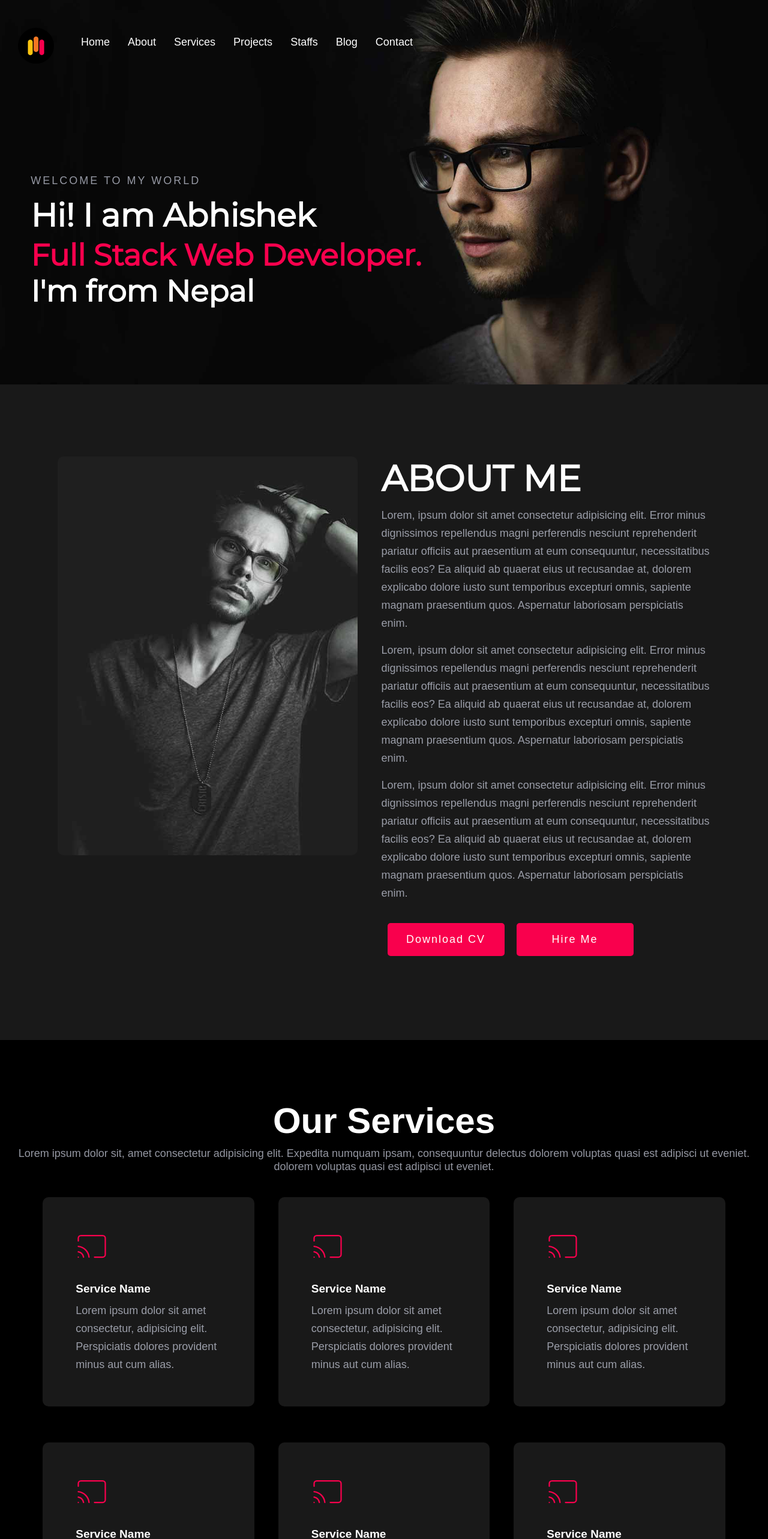
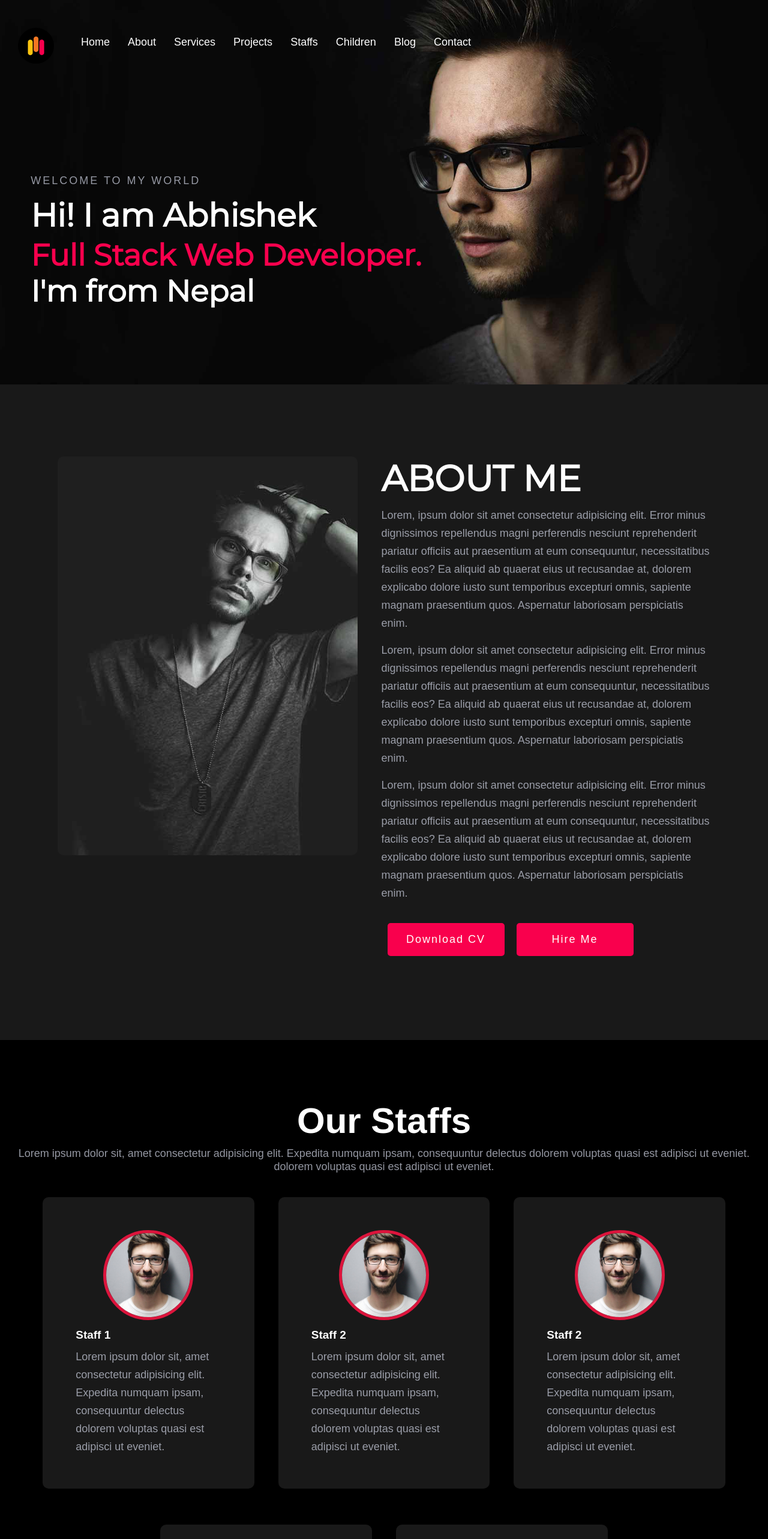
Before and after one commit to abhishek-T99/bsf-site, a React (Create React App) app: page / in a window 1280 px wide. Shown: the top 2566 px of the page at 60% size. Built offline with nearby package versions, Linux system fonts and the light colour scheme.

Commit message:
added child component

```diff
--- a/src/App.js
+++ b/src/App.js
@@ -4,9 +4,11 @@ import About from './Components/About';
 import Service from './Components/Service';
 import Project from './Components/Project';
 import Staffs from './Components/Staffs';
+import Child from './Components/Child';
 import Blog from './Components/Blog';
 import Contact from './Components/Contact';
 import Footer from './Components/Footer';
+
 
 function App() {
   return (
@@ -15,12 +17,14 @@ function App() {
       <Home />
       {/* About component */}
       <About />
+      {/* Staffs component */}
+      <Staffs />
       {/* Service component */}
       <Service />
+      {/* child component */}
+      <Child />
       {/* Project component */}
       <Project />
-      {/* Staffs component */}
-      <Staffs />
       {/* Blog component */}
       <Blog />
       {/* Contact component */}
--- /dev/null
+++ b/src/Components/Child.jsx
@@ -0,0 +1,47 @@
+import React from 'react'
+import '../Styles/Child.css'
+import StaffBox from './StaffBox'
+import childImg from '../Images/portfolio-1.jpg'
+
+function Child() {
+  return (
+    <div className='child component__space' id='Child'>
+        <div className="heading">
+            <h1 className='heading'>
+                Our Children
+            </h1>
+
+            <p className="heading p__color">
+                Lorem ipsum dolor sit, amet consectetur adipisicing elit. Expedita numquam ipsam, consequuntur delectus
+                dolorem voluptas quasi est adipisci ut eveniet.
+            </p>
+
+            <p className='heading p__color'>
+                dolorem voluptas quasi est adipisci ut eveniet.
+            </p>
+        </div>
+        <div className='container'>
+            <div className='row'>
+                <div className='col__3'>
+                    <StaffBox
+                        name='Children 1'
+                        image={childImg}
+                        testimonial='Lorem ipsum dolor sit, amet consectetur adipisicing elit. Expedita numquam ipsam, consequuntur delectus
+                        dolorem voluptas quasi est adipisci ut eveniet.'
+                    />
+                </div>
+                <div className='col__3'>
+                    <StaffBox
+                        name='Children 2'
+                        image={childImg}
+                        testimonial='Lorem ipsum dolor sit, amet consectetur adipisicing elit. Expedita numquam ipsam, consequuntur delectus
+                        dolorem voluptas quasi est adipisci ut eveniet.'
+                    />
+                </div>
+            </div>
+        </div>
+    </div>
+  )
+}
+
+export default Child
--- a/src/Components/Header.jsx
+++ b/src/Components/Header.jsx
@@ -26,6 +26,7 @@ function Header() {
           <a href='/#Services'><li className='nav__items mx__15'>Services</li></a>
           <a href='/#Project'><li className='nav__items mx__15'>Projects</li></a>
           <a href='/#Staffs'><li className='nav__items mx__15'>Staffs</li></a>
+          <a href='/#Child'><li className='nav__items mx__15'>Children</li></a>
           <a href='/#Blog'><li className='nav__items mx__15'>Blog</li></a>
           <a href='/#Contact'><li className='nav__items mx__15'>Contact</li></a>
         </ul>
--- a/src/Components/SideNavbar.jsx
+++ b/src/Components/SideNavbar.jsx
@@ -21,6 +21,9 @@ function SideNavbar() {
                     <a href="#Staffs">Staffs</a>
                 </li>
                 <li className="sideNavbar">
+                    <a href="#Child">Children</a>
+                </li>
+                <li className="sideNavbar">
                     <a href="#Blog">Blog</a>
                 </li>
                 <li className="sideNavbar">
```
Also changed, not shown: src/Styles/Child.css (added).
